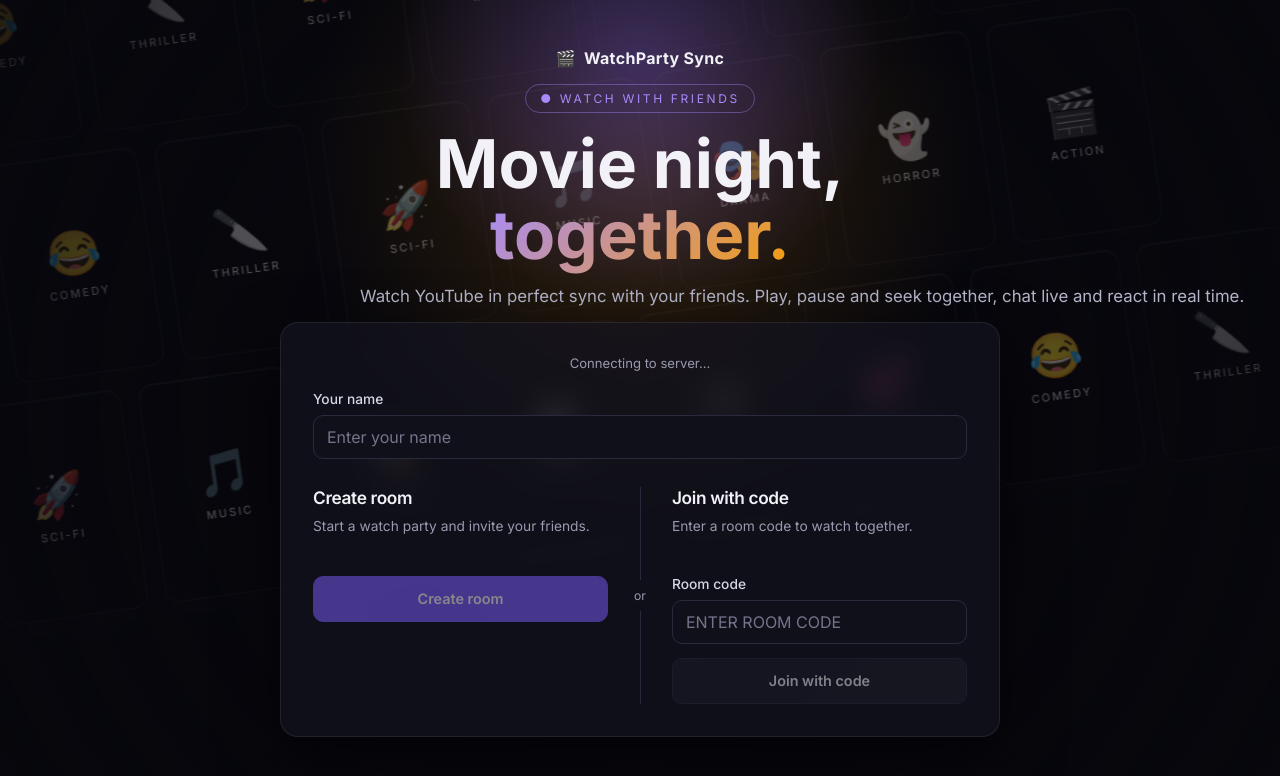
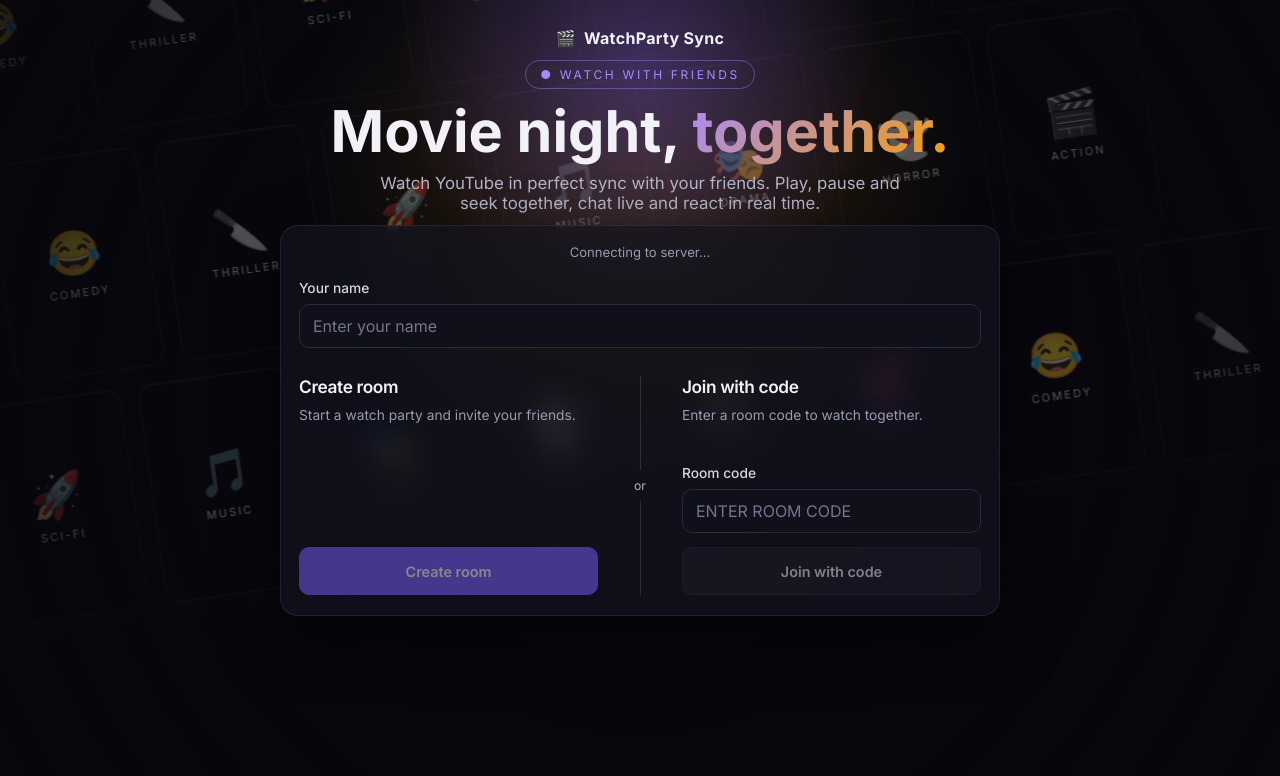
Before and after one commit to Shivam5698/watchparty-sync, a React (Vite) app in the folder client/: page / in a window 1280 px wide. Shown: the top 776 px of the page. Built offline with nearby package versions, Linux system fonts and the light colour scheme; no server answers.

Commit message:
fix(home): center eyebrow pill and tagline

```diff
--- a/client/src/pages/home.css
+++ b/client/src/pages/home.css
@@ -17,24 +17,31 @@
   z-index: 1;
   max-width: 760px;
   margin: 0 auto;
-  padding: 48px 20px;
+  padding: 28px 20px 32px;
   text-align: center;
   display: flex;
   flex-direction: column;
   align-items: center;
-  gap: 16px;
+  gap: 12px;
 }
 
 .home-root .home-brand {
+  width: 100%;
   font-weight: 700;
   letter-spacing: 0.02em;
-  display: inline-flex;
+  display: flex;
   align-items: center;
+  justify-content: center;
   gap: 8px;
+  margin-inline: auto;
+  text-align: center;
 }
 
 .home-root .home-eyebrow {
-  margin: 0;
+  width: fit-content;
+  max-width: 100%;
+  align-self: center;
+  margin: 0 auto;
   padding: 6px 14px;
   border: 1px solid rgba(167, 139, 250, 0.4);
   border-radius: 999px;
@@ -42,13 +49,16 @@
   font-size: 12px;
   letter-spacing: 0.22em;
   text-transform: uppercase;
+  text-align: center;
 }
 
 .home-root .home-title {
+  width: 100%;
   margin: 0;
-  font-size: clamp(2.4rem, 6vw, 4.2rem);
+  font-size: clamp(2.2rem, 5vw, 3.6rem);
   line-height: 1.05;
   font-weight: 800;
+  text-align: center;
 }
 
 .home-root .home-grad {
@@ -59,13 +69,18 @@
 }
 
 .home-root .home-tagline {
-  margin: 0;
+  align-self: center;
+  width: 100%;
+  max-width: 560px;
+  margin: 0 auto;
+  text-align: center;
+  white-space: normal;
+  overflow-wrap: break-word;
   color: #b4b4c8;
-  max-width: 560px;
   font-size: 1.05rem;
 }
-
 .home-root .home-card {
+  padding: 18px 18px 20px;
   text-align: left;
   width: 100%;
   background: rgba(20, 20, 31, 0.72);
@@ -73,6 +88,52 @@
   border: 1px solid rgba(255, 255, 255, 0.08);
   box-shadow: 0 20px 60px rgba(0, 0, 0, 0.5);
   border-radius: 18px;
+}
+
+.home-root .home-options {
+  display: grid;
+  grid-template-columns: minmax(0, 1fr) auto minmax(0, 1fr);
+  align-items: stretch;
+  gap: 18px;
+}
+
+.home-root .home-option {
+  display: flex;
+  flex-direction: column;
+  min-width: 0;
+}
+
+.home-root .home-option > form,
+.home-root .home-option .join-form {
+  display: flex;
+  flex-direction: column;
+  height: 100%;
+}
+
+.home-root .home-option .btn,
+.home-root .join-form .btn {
+  width: 100%;
+  min-height: 48px;
+  margin-top: auto;
+}
+
+.home-root .home-divider {
+  display: flex;
+  align-items: center;
+  flex-direction: column;
+  justify-content: center;
+  gap: 8px;
+  min-height: 100%;
+  margin: 0 18px;
+  color: #b4b4c8;
+  font-size: 0.76rem;
+}
+
+.home-root .home-divider span:first-child,
+.home-root .home-divider span:last-child {
+  width: 1px;
+  flex: 1;
+  background: rgba(255, 255, 255, 0.12);
 }
 
 .home-root .home-wall {
@@ -181,3 +242,22 @@
     animation: none;
   }
 }
+
+/* ===== Hero centering safety (keep at END of file) ===== */
+.home-root .home-content .home-eyebrow {
+  width: fit-content !important;
+  align-self: center !important;
+}
+
+.home-root .home-content .home-tagline {
+  position: static !important;
+  transform: none !important;
+  left: auto !important;
+  right: auto !important;
+  width: 100% !important;
+  max-width: 560px !important;
+  margin: 0 auto !important;
+  white-space: normal !important;
+  text-align: center !important;
+  align-self: center !important;
+}
```
